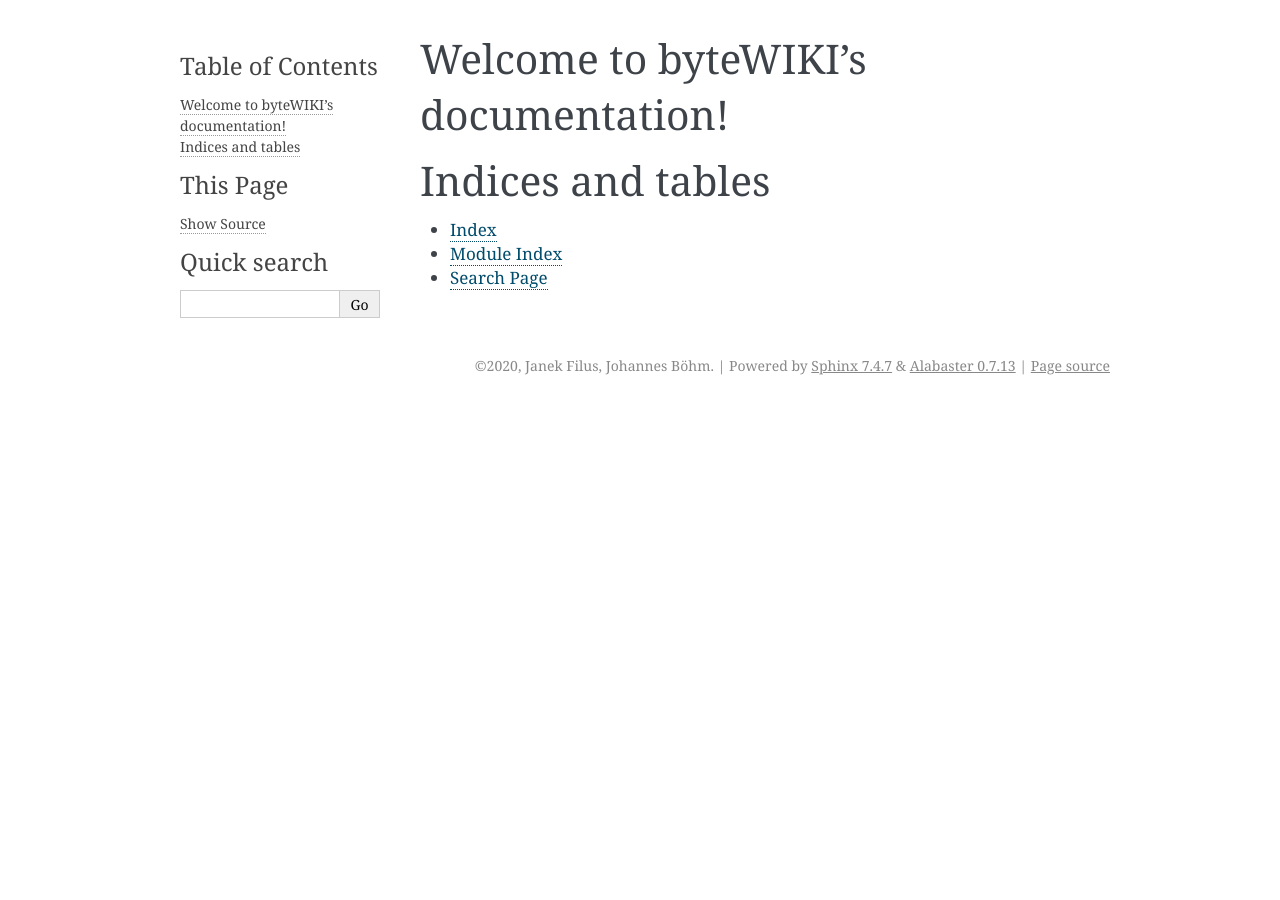
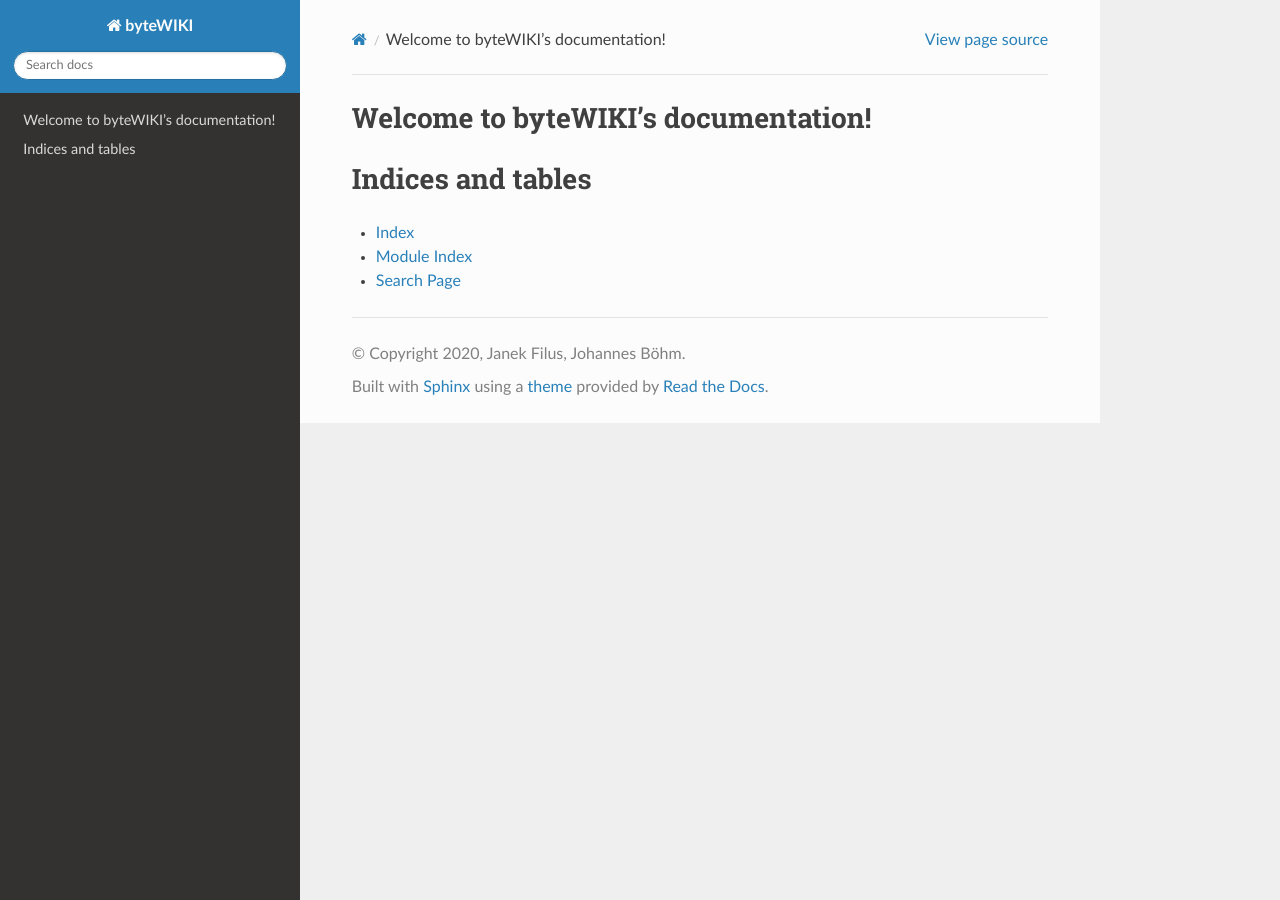
Before and after one commit to jfilus/byteWIKI, a Sphinx documentation site: the page built from docs/source/index.rst, in a window 1280 px wide. Built offline with Sphinx 7.4.7 and the Read the Docs theme 2.0.0, drawn with Linux system fonts in a browser that asks for light colours.

Commit message:
add sphinx_rtd_theme to repo

```diff
--- a/docs/source/conf.py
+++ b/docs/source/conf.py
@@ -47,7 +47,9 @@ exclude_patterns = []
 # The theme to use for HTML and HTML Help pages.  See the documentation for
 # a list of builtin themes.
 #
-html_theme = 'alabaster'
+#html_theme = 'alabaster'
+html_theme = "sphinx_rtd_theme"
+html_theme_path = ["_themes", ]
 
 # Add any paths that contain custom static files (such as style sheets) here,
 # relative to this directory. They are copied after the builtin static files,
```
